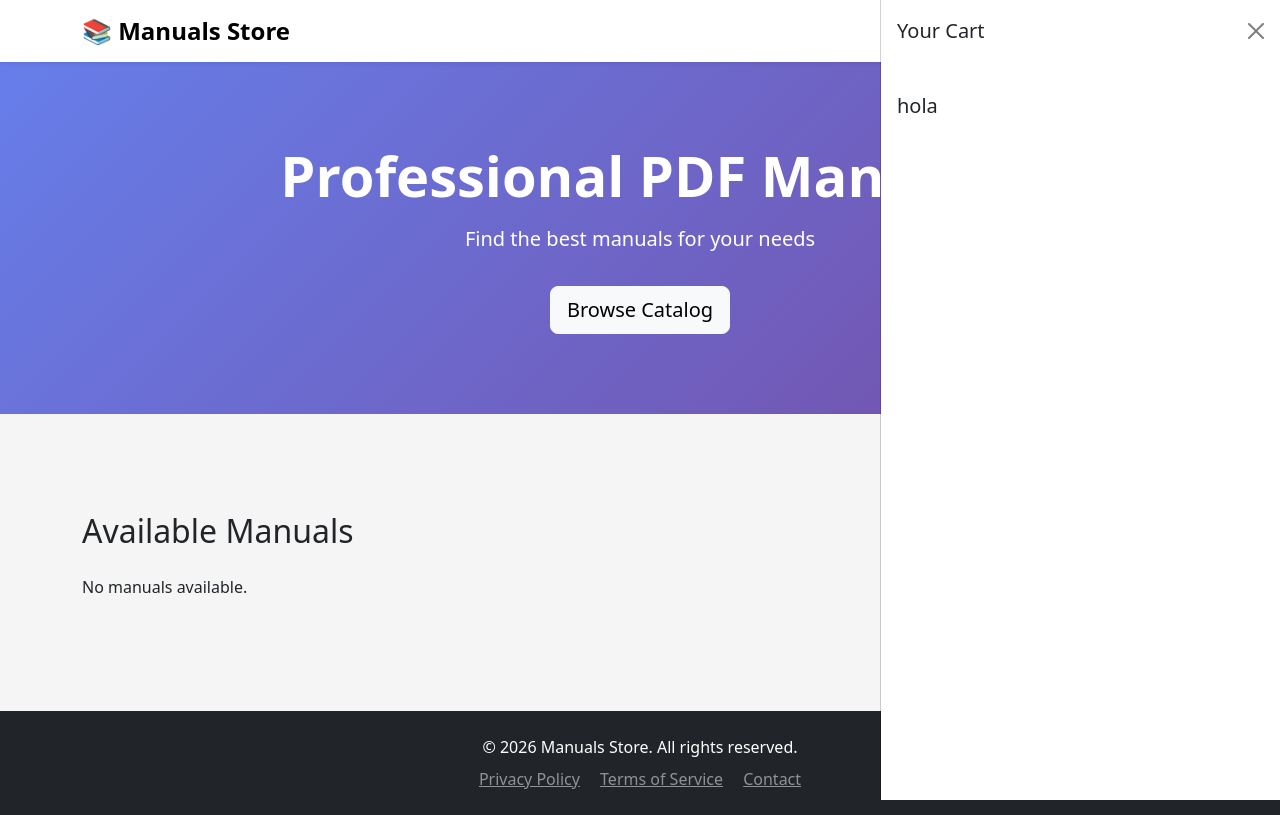
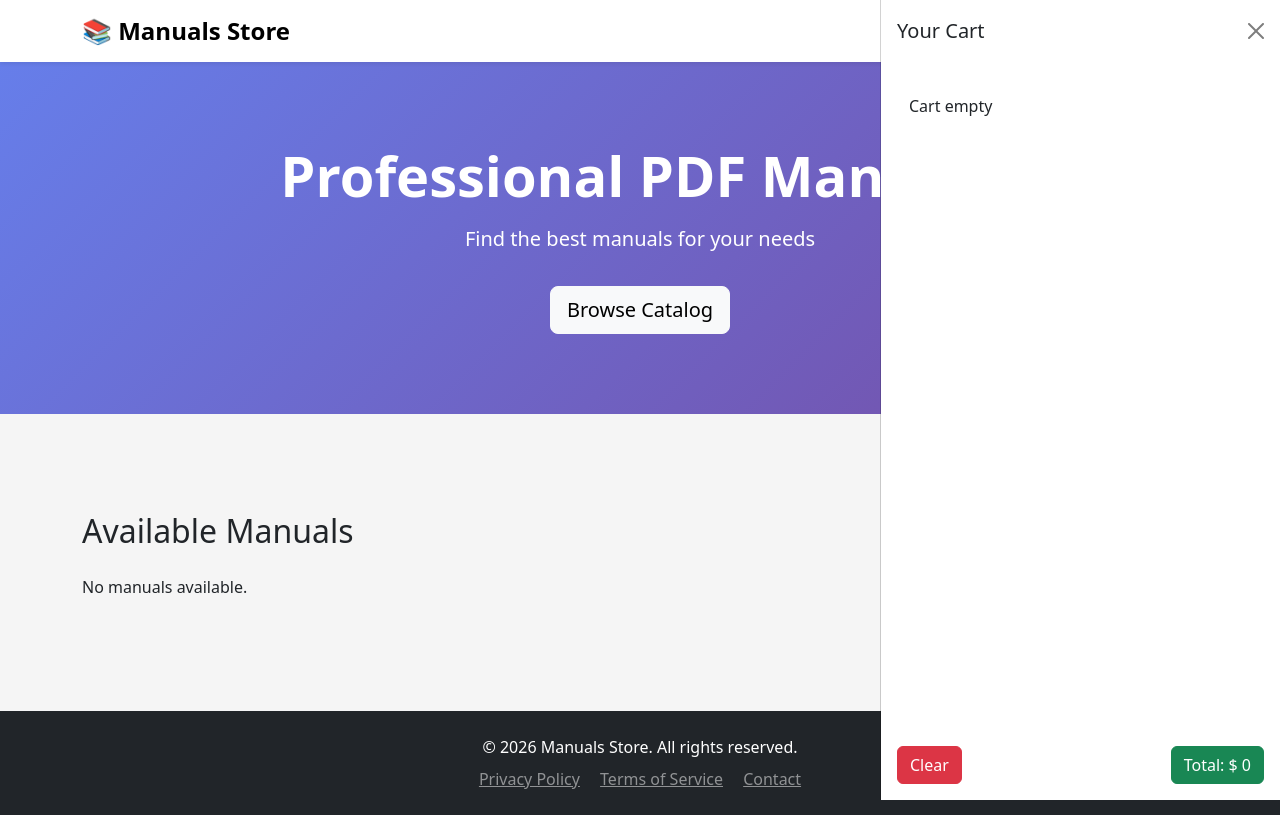
Before and after one commit to MartinChavez001/ManualPage, a Django app: page / in a window 1280 px wide, after a click on "🛒 Cart 0". Run offline with Django 5.2, Linux system fonts and the light colour scheme; data that the repository does not hold is empty.

Commit message:
feat(cart): offcanvas cart IU added. Count items in the cart added

```diff
--- a/main/shop_cart.py
+++ b/main/shop_cart.py
@@ -8,16 +8,17 @@ class shop_cart:
 
         shop_cart = self.session.get("shop-cart")
 
-        if not shop_cart:
+        if "shop-cart" not in self.session:
             self.session["shop-cart"] = {}
-            self.shop_cart = self.session.get("shop-cart")
 
+            self.shop_cart = self.session["shop-cart"]
         else:
             self.shop_cart = shop_cart
 
     def add(self, manual_id):
         manual = Manual.objects.get(id=manual_id)
         manual_id_str = str(manual_id)
+        print(manual_id, type(manual_id))
 
         if manual_id_str in self.shop_cart:
             self.shop_cart[manual_id_str]['quantity'] += 1
@@ -26,7 +27,7 @@ class shop_cart:
             self.shop_cart[manual_id_str] = {
                 'name': manual.name,
                 'price': float(manual.price),
-                'imge': manual.image.url if manual.image else '',
+                'image': manual.image.url if manual.image else '',
                 'quantity': 1,
             }
 
@@ -48,6 +49,7 @@ class shop_cart:
     def clear(self):
         self.session['shop-cart'] = {}
         self.session.modified = True
+        self.units = 0
 
     def __len__(self):
         return sum(item['quantity'] for item in self.shop_cart.values())
--- a/main/templates/main/components/cart_modal.html
+++ b/main/templates/main/components/cart_modal.html
@@ -3,10 +3,37 @@
         <h5 class="offcanvas-title" id="offcanvasTittle"> Your Cart </h5>
         <button type="button" class="btn-close text-reset" data-bs-dismiss="offcanvas" aria-label="Close"></button>
     </div>
-    <div class="offcanvas-body">
-        <div class="container bg-warning mt-3">
+    <div class="offcanvas-body d-flex flex-column">
+        <div class="container mt-3">
+            <ul class="list-unstyled"> {% if item %}
+                    {% for key, item in item.items %}
+                        <li>
+                            <div class="card" style="width: 18rem;">
+                                <img src="{{ item.image }}" class="card-img-top" alt="{{ item.name }}">
+                                <div class="card-body">
+                                    <h5 class="card-title fw-bold">{{ item.name }}</h5>
+                                    <p class="card-text badge text-bg-primary text-warp" style="width: 6rem;">Price: ${{ item.price }}</p>
+                                    <p class="cartd-text fw-bold">Quantity: {{ item.quantity }}</p>
+                                    <form method="POST" action="{% url 'remove_to_cart' %}">
+                                        {% csrf_token %}
+                                        <input type="hidden" name="manual_id" value="{{ key }}">
+                                        <button class="btn btn-danger"> Delete </button>
+                                    </form>
+                            </div>
+                        </li>
+                    {% endfor %}
+                {% else %}
+                    <p> Cart empty </p>
+                {% endif %}
+            </ul>
+        </div>
+        <div class="mt-auto d-flex justify-content-between aligh-items-center mt-3">
+            <form method="POST" action="{% url 'clear_cart' %}">
+                {% csrf_token %}
+                <button class="btn btn-danger"> Clear </button>
+            </form>
 
+            <button class="btn btn-success">Total: $ {{ total }}</button>
         </div>
-        <h5>hola</h5>
     </div>
 </div>
--- a/main/templates/main/index.html
+++ b/main/templates/main/index.html
@@ -21,13 +21,14 @@
 
             <!-- Nav links -->
             <div class="collapse navbar-collapse" id="navbarNav">
-                <ul class="navbar-nav ms-auto">
+                <ul class="navbar-nav ms-auto gap-3">
                     <li class="nav-item">
                         <a class="nav-link active" href="/">Home</a>
                     </li>
                     <li class="nav-item">
                         <button class="btn btn-outline-primary" type="button" data-bs-toggle="offcanvas" data-bs-target="#show_cart_canva">
-                            🛒 Cart 0
+                            🛒 Cart
+                            <span id="cart-count">{{ item|length }}</span>
                         </button>
 
                     </li>
@@ -84,11 +85,11 @@
                             <div class="p-1 mb-3">
                                 <span class="badge bg-danger p-3 fs-5 d-block text-cencer"> ${{manual.price}}</span>
                             </div>
-                            <form method="POST" action="{% url 'add_to_cart' %}">
-                                {% csrf_token %}
-                                <input type="hidden" name="manual_id" value="{{ manual.id }}">
-                                <button class="btn btn-primary w-100"> 🛒 Add to Cart</button>
-                            </form>
+
+
+                            <input type="hidden" name="csrfmiddlewaretoken" value="{{ csrf_token }}">
+                            <button type="button" class="add-to-cart btn btn-primary w-100" data-id="{{ manual.id }}"> 🛒 Add to Cart</button>
+
                         </div>
                     </div>
                 </div>
@@ -244,6 +245,13 @@
     <!-- Bootstrap JS -->
     <script src="https://cdn.jsdelivr.net/npm/bootstrap@5.3.3/dist/js/bootstrap.bundle.min.js"></script>
     <script>
+        function getCSRFToken() {
+            return document.cookie.split('; ')
+                .find(row => row.startsWith('csrftoken'))
+                .split('=')[1];
+        }
+    </script>
+    <script>
         document.getElementById('showRegister').addEventListener('click', function(e){
             e.preventDefault();
             document.getElementById('loginForm').style.display = 'none';
@@ -265,6 +273,27 @@
         });
     </script>
     <script>
+            document.querySelectorAll(".add-to-cart").forEach(btn => {
+                btn.addEventListener("click", function() {
+
+                    const manualId = this.dataset.id;
+
+                    fetch("/cart/add/", {
+                        method: "POST",
+                        headers: {
+                            "X-CSRFToken": getCSRFToken(),
+                            "Content-Type": "application/json"
+                        },
+                        body: JSON.stringify({ manual_id: manualId })
+                    })
+                    .then(res => res.json())
+                    .then(data => {
+                        document.getElementById("cart-count").innerText = data.count;
+                    });
+                });
+            });
+    </script>
+    <script>
         var showModal = false;
     </script>
 
--- a/main/urls.py
+++ b/main/urls.py
@@ -28,8 +28,8 @@ urlpatterns = [
     path('register/', views.user_register, name='user_register'),
     path('auth/login', views.google_login, name='google_login'),
     path('auth/callback', views.google_callback, name='google_callback'),
-    path('cart/', views.shop_cartview, name='shop_cartview'),
-    path('cart/add', views.add_to_cart, name='add_to_cart'),
+    #path('cart/', views.shop_cartview, name='shop_cartview'),
+    path('cart/add/', views.add_to_cart, name='add_to_cart'),
     path('cart/remove/', views.remove_to_cart, name='remove_to_cart'),
     path('cart/clear/', views.clear_cart, name='clear_cart'),
 ]
--- a/main/views.py
+++ b/main/views.py
@@ -1,8 +1,9 @@
 from django.shortcuts import render, redirect
 from django.contrib import messages
 from django.contrib.auth import login, authenticate, logout
+from django.http import JsonResponse
 from .models import Manual, Profile
-import requests
+import requests , json
 import jwt
 import os
 from dotenv import load_dotenv
@@ -15,7 +16,16 @@ load_dotenv()
 
 def index(request):
     manuals = Manual.objects.all()
-    return render(request, 'main/index.html', {'manuals' : manuals})
+
+    shop_cartinfo = shop_cart(request)
+
+    shop_items = {
+            'manuals': manuals,
+            'item': shop_cartinfo.shop_cart,
+            'total' : shop_cartinfo.get_total()
+        }
+
+    return render(request, 'main/index.html', shop_items)
 
 def user_login(request):
     if request.method == 'POST':
@@ -123,27 +133,30 @@ def user_exist_vefication(userinfo):
         )
         return
 
-def shop_cartview(request):
-
-    shop_cartinfo = shop_cart(request)
-
-    shop_items = {
-            'item': shop_cartinfo.shop_cart,
-            'total' : shop_cartinfo.get_total()
-        }
-
-    return render(request, 'main/shoppingcart.html', shop_items)
-
 def add_to_cart(request):
 
     if request.method == "POST":
-        manual_id = request.POST.get('manual_id')
+        try:
+            data = json.loads(request.body)
+            manual_id = data.get("manual_id")
 
-        actual_cart = shop_cart(request)
+            if not manual_id:
+                return JsonResponse({"error": "No manual_id"}, status=400)
 
-        actual_cart.add(manual_id)
+            cart = shop_cart(request)
+            cart.add(manual_id)
 
-        return redirect('shop_cartview')
+            print("CART:", cart.shop_cart)
+
+            return JsonResponse({
+                "count": len(cart)
+            })
+
+        except Exception as e:
+            print("ERROR:", e)
+            return JsonResponse({"error": str(e)}, status=500)
+
+    return JsonResponse({"error": "Invalid request"}, status=400)
 
 def remove_to_cart(request):
 
@@ -154,7 +167,7 @@ def remove_to_cart(request):
 
         actual_cart.remove(manual_id)
 
-        return redirect('shop_cartview')
+        return redirect('index')
 
 def clear_cart(request):
 
@@ -164,4 +177,4 @@ def clear_cart(request):
 
         actual_cart.clear()
 
-        return redirect('shop_cartview')
+        return redirect('index')
```
